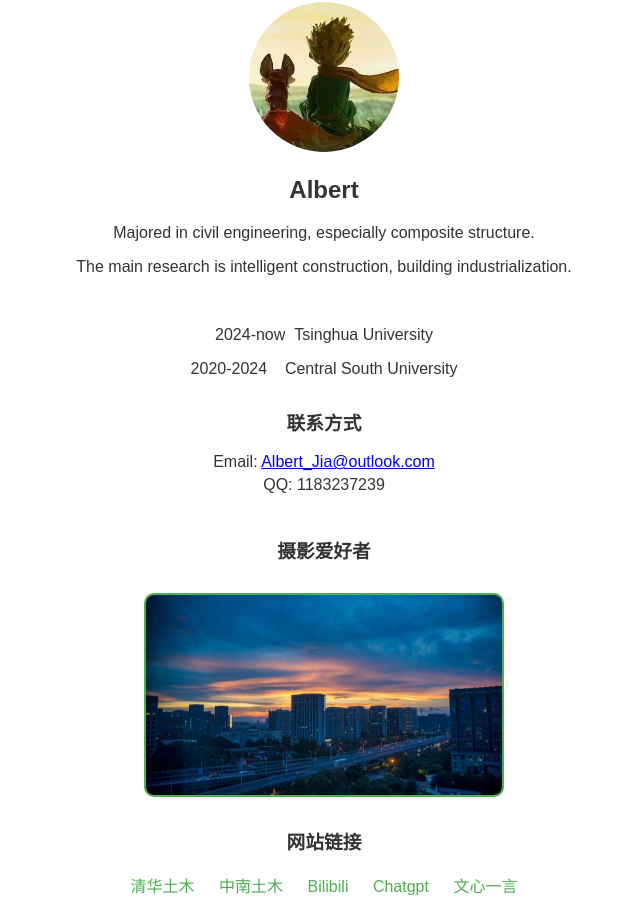
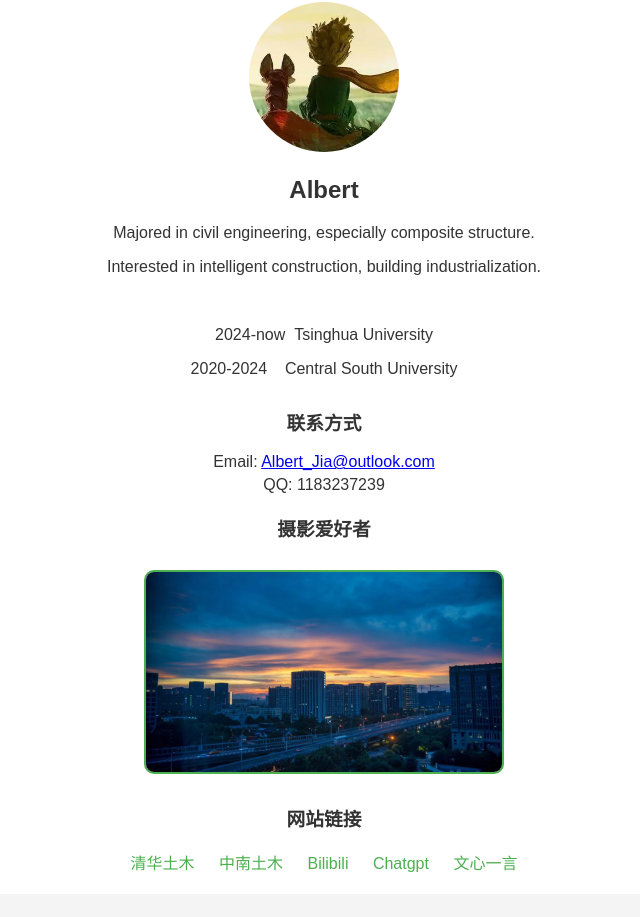
Before and after one commit to AlbertJia/AlbertJia.github.io, a plain HTML site: page index.html in a window 1280 px wide. Shown: the part 157-1074 px from the top of the page, without its empty margins (316-956 px from the left). After the commit the page ends 1051 px from the top, so only its background shows below. Drawn offline with Linux system fonts and the light colour scheme.

Commit message:
Update index.html

```diff
--- a/index.html
+++ b/index.html
@@ -44,7 +44,7 @@
             display: flex;
             justify-content: space-around;
             flex-wrap: wrap;
-            margin-top: 20px;
+            margin-top: 5px;
         }
         .gallery img {
             height: 200px;
@@ -68,7 +68,7 @@
         }
         .hobbies {
             text-align: center;
-            margin-top: 10px;
+            margin-top: 20px;
         }
     </style>
 </head>
@@ -79,7 +79,7 @@
             <img src="profile.jpg" alt="TouXiang">
             <h2>Albert</h2>
             <p>Majored in civil engineering, especially composite structure.</p>
-            <p>The main research is intelligent construction, building industrialization.</p>
+            <p>Interested in intelligent construction, building industrialization.</p>
             <br>
             <p>2024-now&nbsp;&nbsp;Tsinghua University</p>
             <p>2020-2024&nbsp;&nbsp;&nbsp;&nbsp;Central South University</p>
@@ -88,7 +88,6 @@
             <h3>联系方式</h3>
             <p>Email: <a href="mailto:Albert_Jia@outlook.com">Albert_Jia@outlook.com</a></p>
             <p>QQ: 1183237239</p>
-            <br>
         </div>
         <div class="hobbies">
             <h3>摄影爱好者</h3>
```
